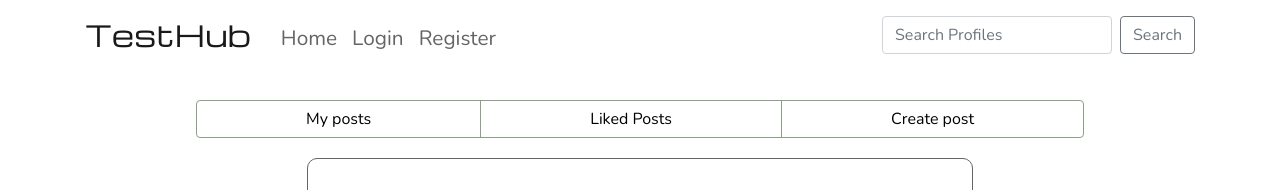
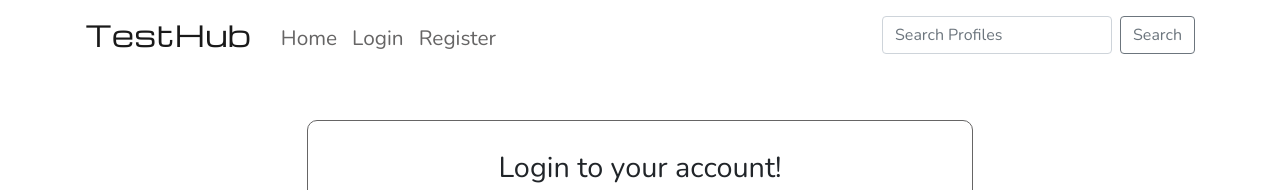
Before and after one commit to VilmaTuresson/test-hub-react-app, a React (Create React App) app: page /login in a window 1280 px wide. Shown: the top 190 px of the page. Built offline with nearby package versions, Linux system fonts and the light colour scheme; no server answers.

Commit message:
set PostNav to only show for logged in user

```diff
--- a/src/App.js
+++ b/src/App.js
@@ -6,13 +6,16 @@ import "./api/axiosDefaults";
 import RegisterForm from "./pages/auth/RegisterForm";
 import LoginForm from "./pages/auth/LoginForm";
 import PostNav from "./components/PostNav";
+import { useCurrentUser } from "./contexts/CurrentUserContext";
 
 function App() {
+  const currentUser = useCurrentUser();
+
   return (
     <div className={styles.App}>
       <NavBar />
       <Container className={styles.Main}>
-        <PostNav />
+        {currentUser && <PostNav />}
         <Switch>
           <Route exact path="/" render={() => <></>} />
           <Route exact path="/profile" render={() => <h1>Profile</h1>} />
--- a/src/contexts/CurrentUserContext.js
+++ b/src/contexts/CurrentUserContext.js
@@ -1,7 +1,6 @@
 import { createContext, useContext, useEffect, useMemo, useState } from "react";
 import axios from "axios";
 import { axiosReq, axiosRes } from "../api/axiosDefaults";
-import { response } from "msw";
 import { useHistory } from "react-router-dom/cjs/react-router-dom.min";
 
 export const CurrentUserContext = createContext();
```
